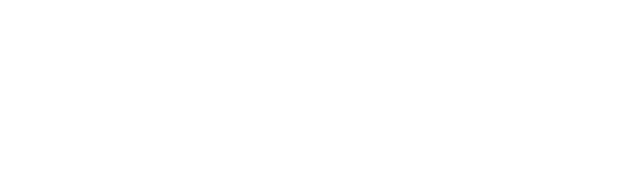
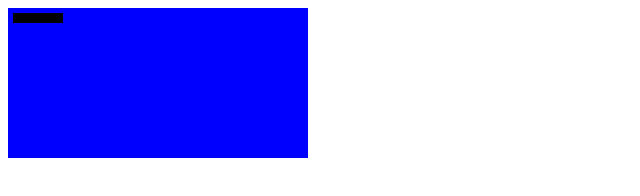
Before and after one commit to krzychukula/js13k-elements, a plain HTML site: page index.html in a window 1280 px wide. Shown: the whole page, without its empty margins (0-640 px from the left). Drawn offline with Linux system fonts and the light colour scheme.

```diff
--- a/build.css
+++ b/build.css
@@ -0,0 +1,3 @@
+canvas {
+  background-color: blue;
+}
--- a/build.js
+++ b/build.js
@@ -1,4 +1,12 @@
 (function e(t,n,r){function s(o,u){if(!n[o]){if(!t[o]){var a=typeof require=="function"&&require;if(!u&&a)return a(o,!0);if(i)return i(o,!0);var f=new Error("Cannot find module '"+o+"'");throw f.code="MODULE_NOT_FOUND",f}var l=n[o]={exports:{}};t[o][0].call(l.exports,function(e){var n=t[o][1][e];return s(n?n:e)},l,l.exports,e,t,n,r)}return n[o].exports}var i=typeof require=="function"&&require;for(var o=0;o<r.length;o++)s(r[o]);return s})({1:[function(require,module,exports){
 console.log('hello js13 games');
 
+console.log('hello again');
+
+var canvas = document.getElementById('game');
+var c = canvas.getContext('2d');
+
+c.rect(5, 5, 50, 10);
+c.fill();
+
 },{}]},{},[1]);
--- a/index.html
+++ b/index.html
@@ -7,6 +7,7 @@
     <link rel="stylesheet" href="build.css"/>
   </head>
   <body>
+    <canvas id="game"></canvas>
     <script src="build.js"></script>
   </body>
 </html>
```
